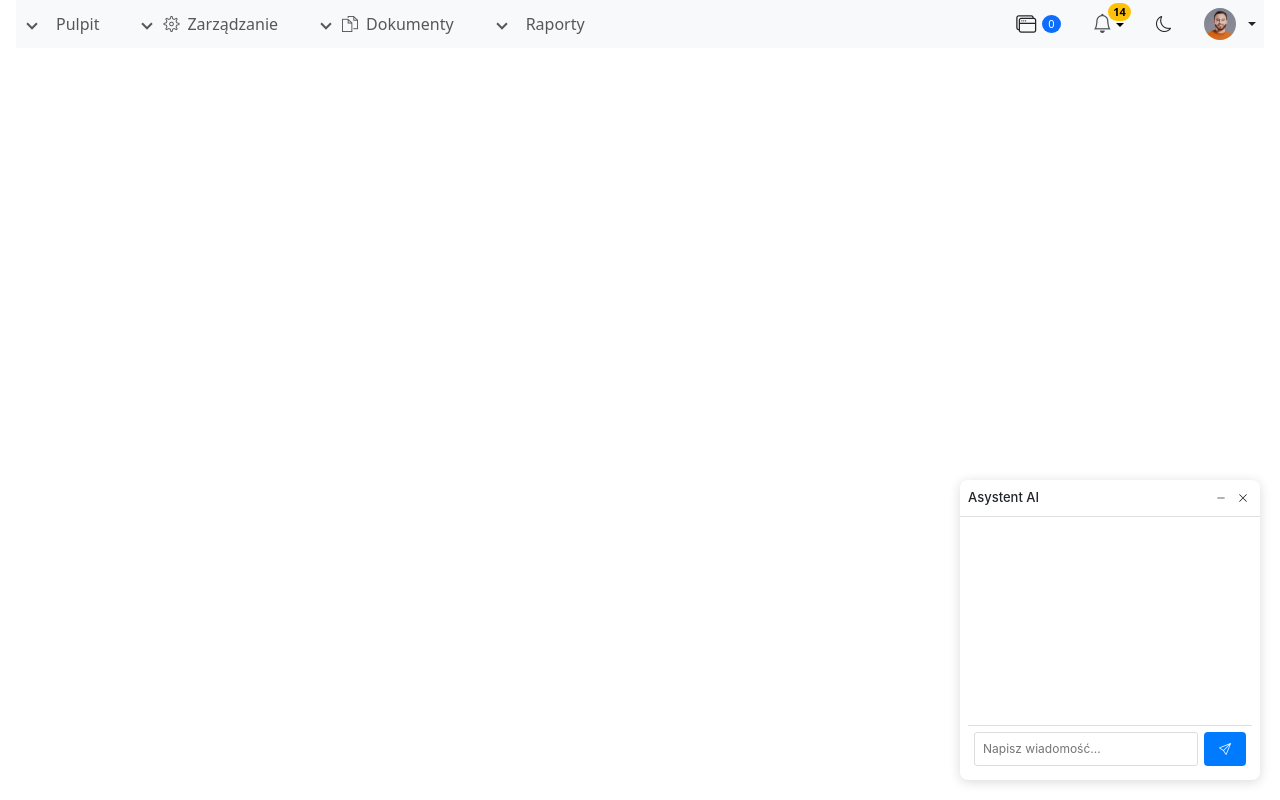
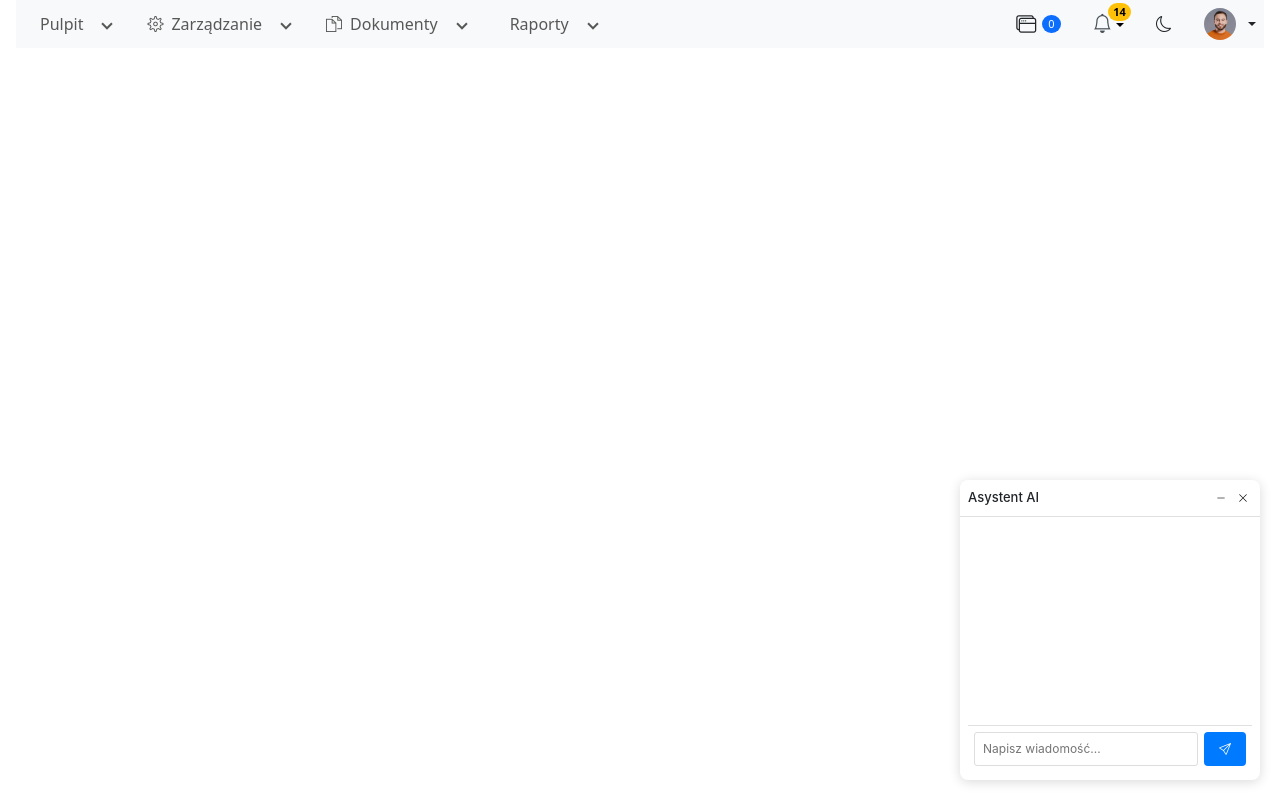
Before and after one commit to jakubgalinskionline/WinDesktop, an Angular app: page / in a window 1280 px wide. Built offline with nearby package versions, Linux system fonts and the light colour scheme.

Commit message:
arrows main menu!

```diff
--- a/src/app/components/menu/menu.component.scss
+++ b/src/app/components/menu/menu.component.scss
@@ -23,11 +23,11 @@
         height: 100%;
         cursor: pointer;
         position: relative;
-        padding-left: 2rem;
+        padding-right: 2rem;
 
         .menu-arrow {
           position: absolute;
-          left: 0.75rem;
+          right: 0.75rem;
           width: 8px;
           height: 8px;
           border-left: 2px solid currentColor;
```
